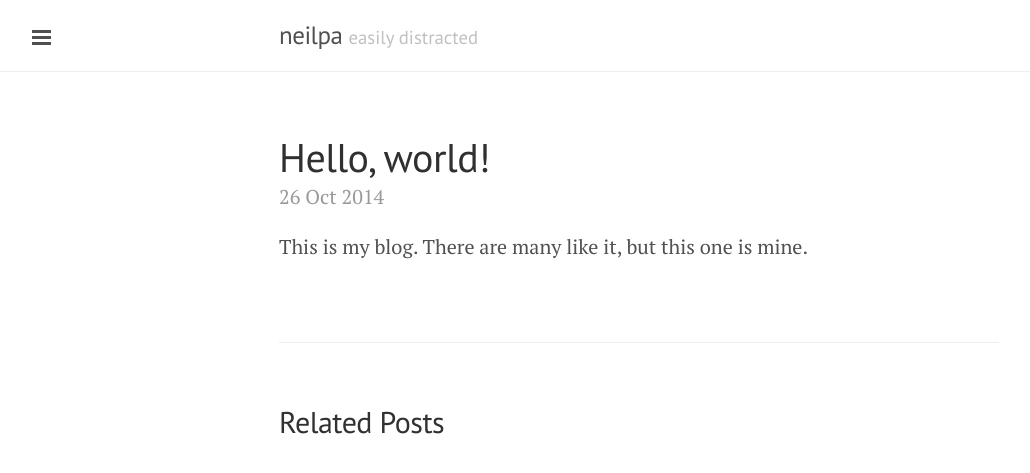
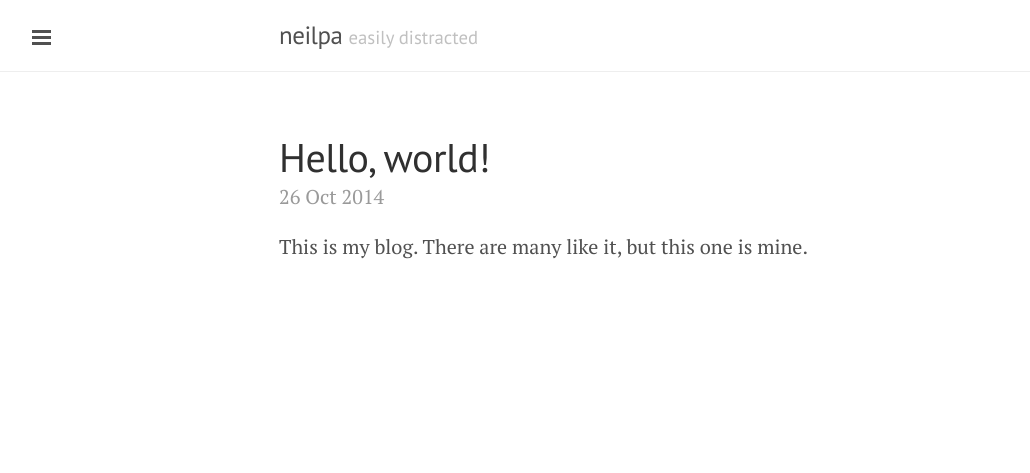
Before and after one commit to neilpa/neilpa.github.io, a Jekyll site: the page built from _posts/2014-10-26-hello-world.md, in a window 1280 px wide. Shown: the top 473 px of the page, without its empty margins (1-1031 px from the left). Built offline with Jekyll 4.4.1, drawn with Linux system fonts in a browser that asks for light colours; Markdown is read by kramdown in place of the engine named in the settings.

Commit message:
Remove related posts

```diff
--- a/_layouts/post.html
+++ b/_layouts/post.html
@@ -7,19 +7,3 @@ layout: default
   <span class="post-date">{{ page.date | date_to_string }}</span>
   {{ content }}
 </div>
-
-<div class="related">
-  <h2>Related Posts</h2>
-  <ul class="related-posts">
-    {% for post in site.related_posts limit:3 %}
-      <li>
-        <h3>
-          <a href="{{ site.baseurl }}{{ post.url }}">
-            {{ post.title }}
-            <small>{{ post.date | date_to_string }}</small>
-          </a>
-        </h3>
-      </li>
-    {% endfor %}
-  </ul>
-</div>
--- a/public/css/lanyon.css
+++ b/public/css/lanyon.css
@@ -321,32 +321,6 @@ a.sidebar-nav-item:focus {
   color: #9a9a9a;
 }
 
-/* Related posts */
-.related {
-  padding-top: 2rem;
-  padding-bottom: 2rem;
-  border-top: 1px solid #eee;
-}
-.related-posts {
-  padding-left: 0;
-  list-style: none;
-}
-.related-posts h3 {
-  margin-top: 0;
-}
-.related-posts li small {
-  font-size: 75%;
-  color: #999;
-}
-.related-posts li a:hover {
-  color: #268bd2;
-  text-decoration: none;
-}
-.related-posts li a:hover small {
-  color: inherit;
-}
-
-
 /*
  * Pagination
  *
--- a/public/css/poole.css
+++ b/public/css/poole.css
@@ -352,32 +352,6 @@ tbody tr:nth-child(odd) th {
   color: #9a9a9a;
 }
 
-/* Related posts */
-.related {
-  padding-top: 2rem;
-  padding-bottom: 2rem;
-  border-top: 1px solid #eee;
-}
-.related-posts {
-  padding-left: 0;
-  list-style: none;
-}
-.related-posts h3 {
-  margin-top: 0;
-}
-.related-posts li small {
-  font-size: 75%;
-  color: #999;
-}
-.related-posts li a:hover {
-  color: #268bd2;
-  text-decoration: none;
-}
-.related-posts li a:hover small {
-  color: inherit;
-}
-
-
 /*
  * Pagination
  *
```
